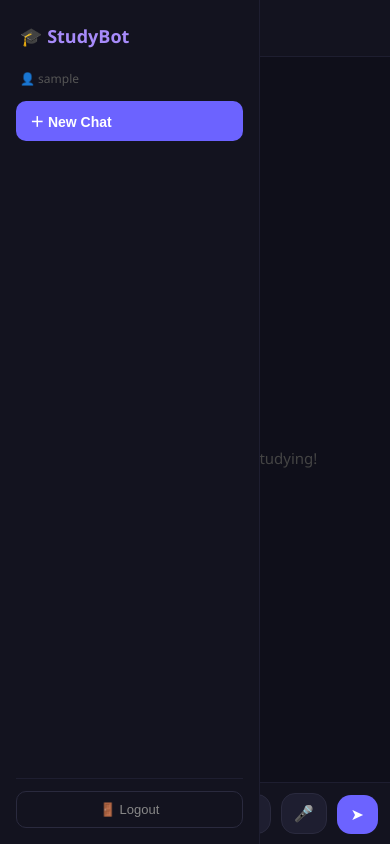
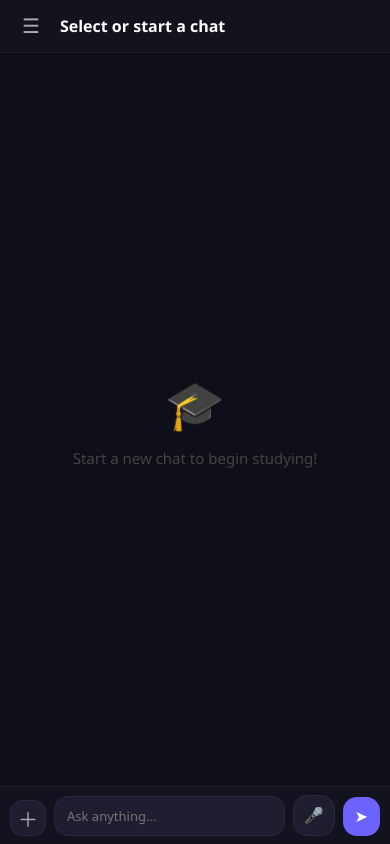
Before and after one commit to shaikshavalimasul/StudyBot, a Flask app: page / in a window 390 px wide. Run offline with Flask 3, Linux system fonts and the light colour scheme; the visitor is signed in with stand-in values (Sample User, id 1); data that the repository does not hold is empty.

Commit message:
fix: mobile sidebar slide, input bar visibility, send button cutoff

```diff
--- a/templates/index.html
+++ b/templates/index.html
@@ -6,15 +6,14 @@
   <title>StudyBot — AI Study Assistant</title>
   <style>
     * { margin: 0; padding: 0; box-sizing: border-box; }
-    body { font-family: 'Segoe UI', system-ui, sans-serif; background: #0f0f1a; color: #fff; display: flex; height: 100vh; overflow: hidden; }
+    body { font-family: 'Segoe UI', system-ui, sans-serif; background: #0f0f1a; color: #fff; display: flex; height: 100vh; height: 100dvh; overflow: hidden; }
 
     /* Sidebar */
     #sidebar {
       width: 260px; min-width: 260px; background: #13131f; border-right: 1px solid #1e1e30;
       display: flex; flex-direction: column; padding: 16px; gap: 8px; overflow-y: auto;
-      transition: width 0.25s, min-width 0.25s, padding 0.25s;
+      transition: transform 0.3s ease;
     }
-    #sidebar.collapsed { width: 0; min-width: 0; padding: 0; overflow: hidden; border: none; }
     #sidebar h2 { font-size: 18px; font-weight: 800; color: #a78bfa; padding: 8px 4px; }
     #newChatBtn {
       padding: 10px 14px; background: #6c63ff; border: none; border-radius: 10px;
@@ -38,7 +37,7 @@
     #usernameDisplay { font-size: 12px; color: #555; padding: 6px 4px; }
 
     /* Main */
-    #main { flex: 1; display: flex; flex-direction: column; overflow: hidden; }
+    #main { flex: 1; display: flex; flex-direction: column; overflow: hidden; min-width: 0; }
 
     #chatHeader {
       padding: 16px 24px; border-bottom: 1px solid #1e1e30;
@@ -74,8 +73,8 @@
     @keyframes bounce { 0%,60%,100% { transform: translateY(0); } 30% { transform: translateY(-6px); } }
 
     #inputArea {
-      padding: 16px 24px; border-top: 1px solid #1e1e30; background: #13131f;
-      display: flex; flex-direction: column; gap: 10px;
+      padding: 12px 16px; border-top: 1px solid #1e1e30; background: #13131f;
+      display: flex; flex-direction: column; gap: 8px; flex-shrink: 0;
     }
     /* Plus menu */
     #plusWrap { position: relative; }
@@ -96,9 +95,9 @@
       cursor: pointer; display: flex; align-items: center; gap: 10px; background: none; border: none; text-align: left;
     }
     .pmenu-item:hover { background: #1e1e30; color: #fff; }
-    #inputRow { display: flex; gap: 10px; align-items: flex-end; }
+    #inputRow { display: flex; gap: 8px; align-items: flex-end; min-width: 0; }
     #userInput {
-      flex: 1; padding: 12px 16px; background: #1e1e30; border: 1px solid #2a2a3e;
+      flex: 1; min-width: 0; padding: 12px 16px; background: #1e1e30; border: 1px solid #2a2a3e;
       border-radius: 14px; color: #fff; font-size: 14px; outline: none; resize: none;
       max-height: 120px; font-family: inherit;
     }
@@ -162,25 +161,36 @@
     #captureCanvas { display: none; }
 
     @media (max-width: 700px) {
-      #sidebar { position: fixed; left: 0; top: 0; bottom: 0; z-index: 50; width: 260px; min-width: 260px; padding: 16px; }
-      #sidebar.collapsed { left: -270px; }
-      .msg { max-width: 90%; font-size: 13px; }
-      #chatHeader { padding: 12px 16px; }
-      #inputArea { padding: 10px 12px; }
+      #sidebar {
+        position: fixed; left: 0; top: 0; bottom: 0; z-index: 50;
+        width: 260px; min-width: 260px; padding: 16px;
+        transform: translateX(-100%);
+      }
+      #sidebar.open { transform: translateX(0); }
+      #sidebarOverlay {
+        display: none; position: fixed; inset: 0; background: rgba(0,0,0,0.5); z-index: 49;
+      }
+      #sidebarOverlay.open { display: block; }
+      .msg { max-width: 88%; font-size: 13px; }
+      #chatHeader { padding: 10px 14px; }
+      #inputArea { padding: 8px 10px; }
       #userInput { font-size: 13px; padding: 10px 12px; }
-      #sendBtn { padding: 10px 14px; font-size: 16px; }
-      #voiceBtn { padding: 10px 12px; font-size: 16px; }
-      #plusBtn { width: 36px; height: 36px; font-size: 20px; }
-      #messages { padding: 14px; gap: 12px; }
-      .modal { width: calc(100vw - 32px) !important; padding: 20px; }
-      .explore-grid { grid-template-columns: 1fr 1fr; gap: 8px; }
-      .explore-card { padding: 12px 8px; }
+      #sendBtn { padding: 10px 12px; font-size: 16px; flex-shrink: 0; }
+      #voiceBtn { padding: 10px 10px; font-size: 16px; flex-shrink: 0; }
+      #plusBtn { width: 36px; height: 36px; font-size: 20px; flex-shrink: 0; }
+      #messages { padding: 12px; gap: 12px; }
+      .modal { width: calc(100vw - 24px) !important; padding: 18px; }
+      .explore-grid { gap: 8px; }
+      .explore-card { padding: 10px 6px; }
       .explore-card .ec-icon { font-size: 22px; }
       #plusMenu { min-width: 170px; }
     }
   </style>
 </head>
 <body>
+
+<!-- Sidebar overlay (mobile) -->
+<div id="sidebarOverlay" onclick="toggleSidebar()"></div>
 
 <!-- Sidebar -->
 <div id="sidebar">
@@ -324,7 +334,10 @@
   };
 
   function toggleSidebar() {
-    document.getElementById('sidebar').classList.toggle('collapsed');
+    const sidebar = document.getElementById('sidebar');
+    const overlay = document.getElementById('sidebarOverlay');
+    sidebar.classList.toggle('open');
+    overlay.classList.toggle('open');
   }
 
   // ── Chat list
```
